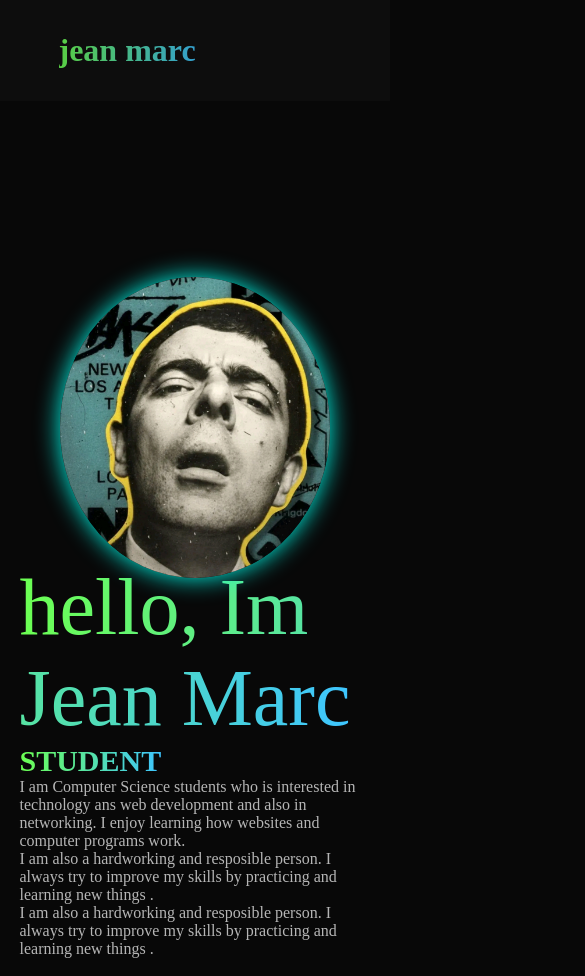
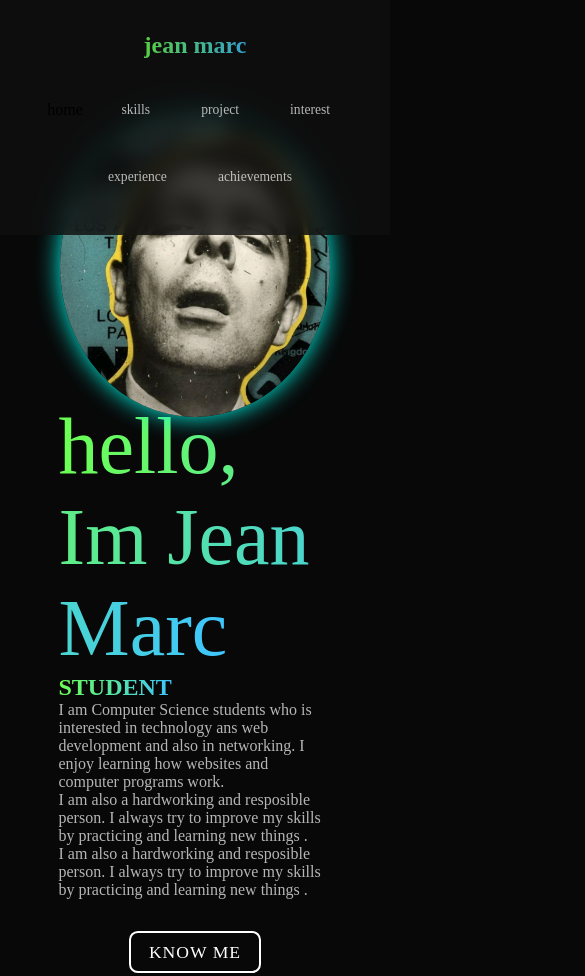
Before and after one commit to JeanmarcBarroman/my-portfolio, a plain HTML site: page index.html in a window 390 px wide. Shown: the top 976 px of the page, 585 px wide, since content can reach past the window. Drawn offline with nearby package versions, Linux system fonts and the light colour scheme.

Commit message:
Update style.css

```diff
--- a/style.css
+++ b/style.css
@@ -50,6 +50,10 @@
      color: white;
      opacity: 0.7;
      transition: 0.2s ease-in-out;
+ position: relative;
+  justify-content: center;
+  align-items: center;
+  left: 300px;
 }
 
 nav ul a:hover{
@@ -62,6 +66,8 @@
      font-weight: 800;
      opacity: 0.8;
      transform: 0.2s ease-in-out;
+ left: 50px;
+  top: 10px;
 }
 
 .logo:hover{
@@ -578,46 +584,39 @@
 }
 
 @media (max-width: 768px) {
- #home h2{
-font-size: 30px;
+  nav {
+    flex-direction: column;
+    padding: 2em 5%;
+    gap: 0.8em;
+    position: fixed;
   }
- header{
-  border-radius: 25px;
+  ul {
+    gap: 1em;
+    flex-wrap: wrap;
+    justify-content: center;
   }
- nav {
+  nav ul a {
+    font-size: 0.85em;
+    padding: 5%;
+    gap: 3px;
+    left: 5px;
+  }
+  .logo {
+    font-size: 1.5em;
+    top: 50%;
+    left: 5px;
+  }
+  .skills ul span {
     display: flex;
-  justify-content: space-between;
-  align-items: center;
-  flex-wrap: wrap;
-  position: relative;
+    flex-direction: column;
+    align-items: flex-start;
+    padding: 0 16;
   }
-.menu-toggle{
- display: flex;
-}
-.nav-links{
- display: none;
- flex-direction: column;
+
+  .skills ul span {
+    position: static;
+    margin: 0 0 16px 0;
     width: 100%;
- text-align: center;
- background-color: black;
- position: absolute;
- top: 60px;
- left: 0;
- padding: 20px 0;
- box-shadow: 0px 4px 10px rgba(0, 0, 0, 0.8);
- border-radius: 0 0 20px 20px;
- gap: 15px;
- z-index: 1000;
-}
-.nav-links.active{
- display: flex;
-}
- nav a{
-  display: inline-block;
-  text-align: center;
-  left: 0;
- }
- section{
-  padding: 80px 5% 40px;
+    text-align: left;
   }
 }
```
Lines whose indentation alone changed are shown as unchanged.
